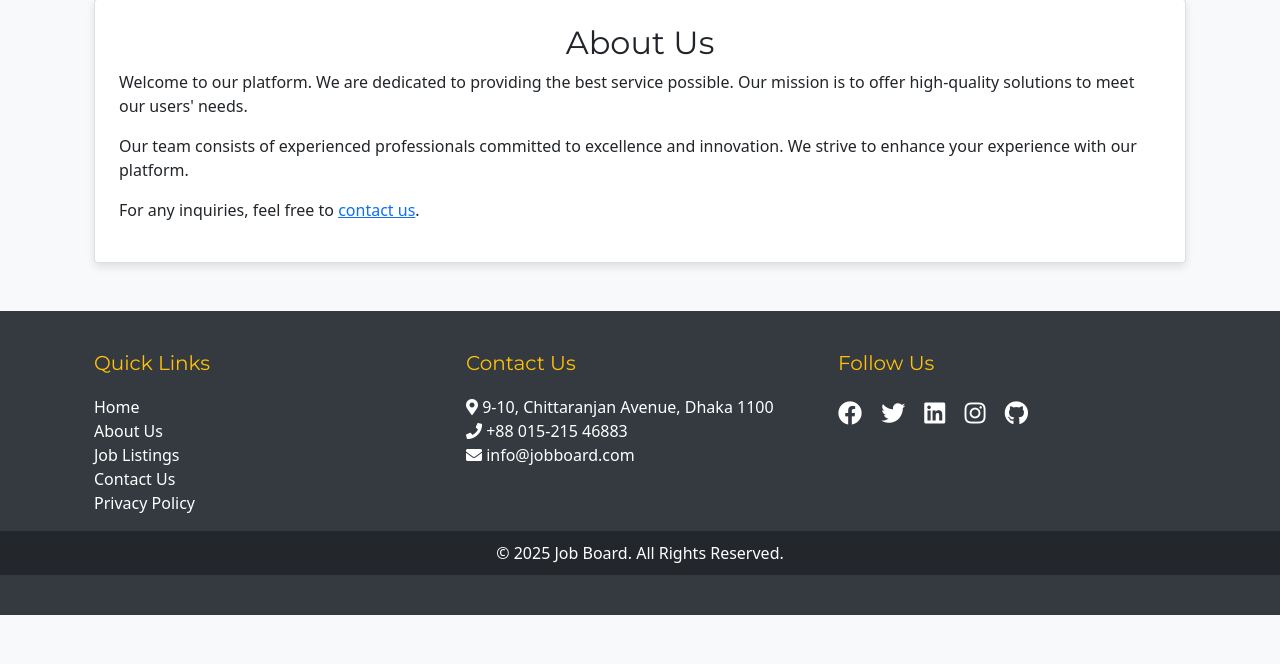
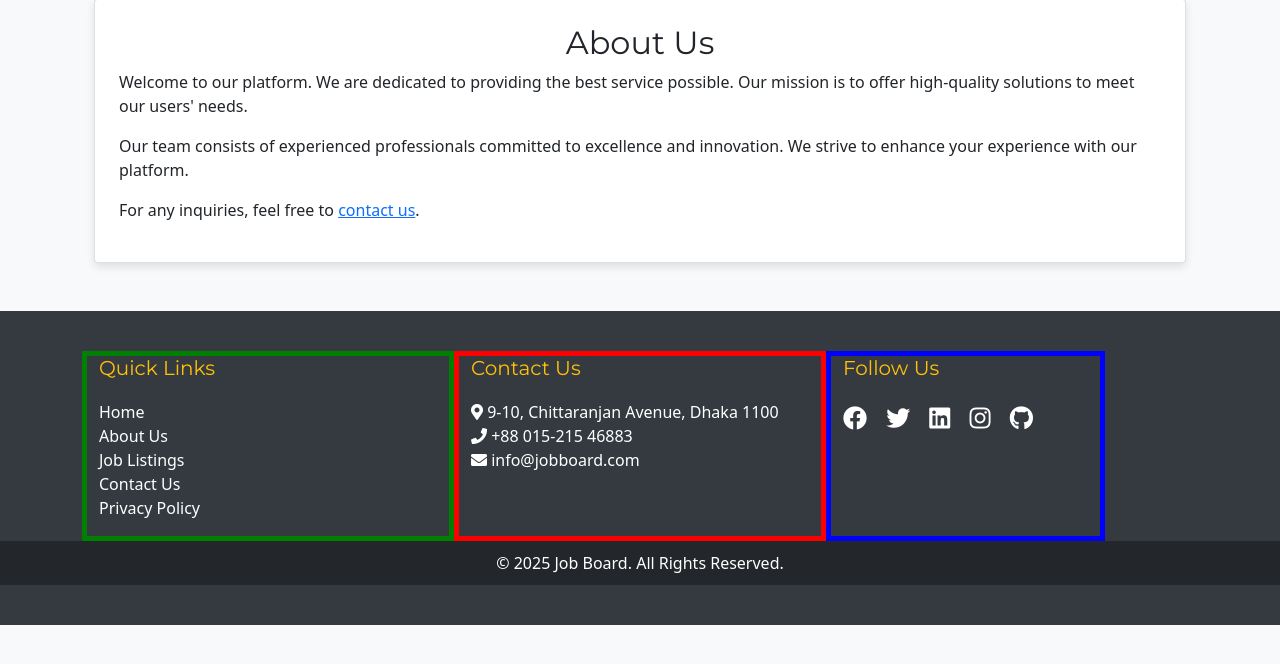
Before and after one commit to nibirjoydhar/job-board, a PHP site: page /html/about.php in a window 1280 px wide. Shown: the part 117-781 px from the top of the page. Run offline with PHP 8.4, Linux system fonts and the light colour scheme.

Commit message:
... Updated

```diff
--- a/html/footer.php
+++ b/html/footer.php
@@ -4,7 +4,7 @@
         <div class="row">
             <!-- Quick Links -->
 
-            <div class="col-md-4" style="margin:solid 1px green;">
+            <div class="col-md-4" style="border: 5px solid green;">
                 <h5>Quick Links</h5>
                 <ul class="list-unstyled">
                     <li><a href="index.php">Home</a></li>
@@ -16,7 +16,7 @@
             </div>
 
             <!-- Contact Information -->
-            <div class="col-md-4" style="margin:solid 1px blue;">
+            <div class="col-md-4" style="border: 5px solid red;">
                 <h5>Contact Us</h5>
                 <ul class="list-unstyled">
                     <li><i class="fas fa-map-marker-alt"></i> 9-10, Chittaranjan Avenue, Dhaka 1100</li>
@@ -26,7 +26,7 @@
             </div>
 
             <!-- Social Media -->
-            <div class="col-md-3" style="margin:solid 1px red;">
+            <div class="col-md-3" style="border: 5px solid blue;">
                 <h5>Follow Us</h5>
                 <div class="social-icons">
                     <a href="https://www.facebook.com/whhooami" target="_blank"><i class="fab fa-facebook"></i></a>
```
